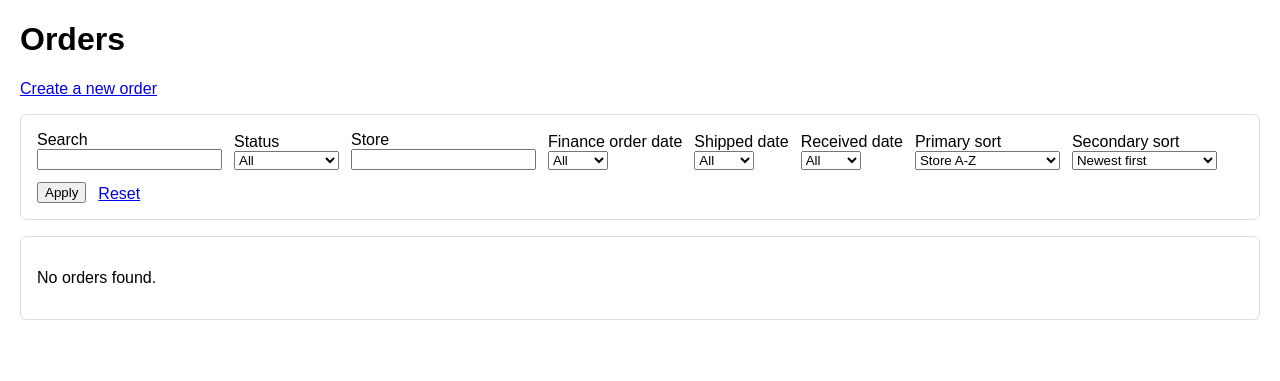
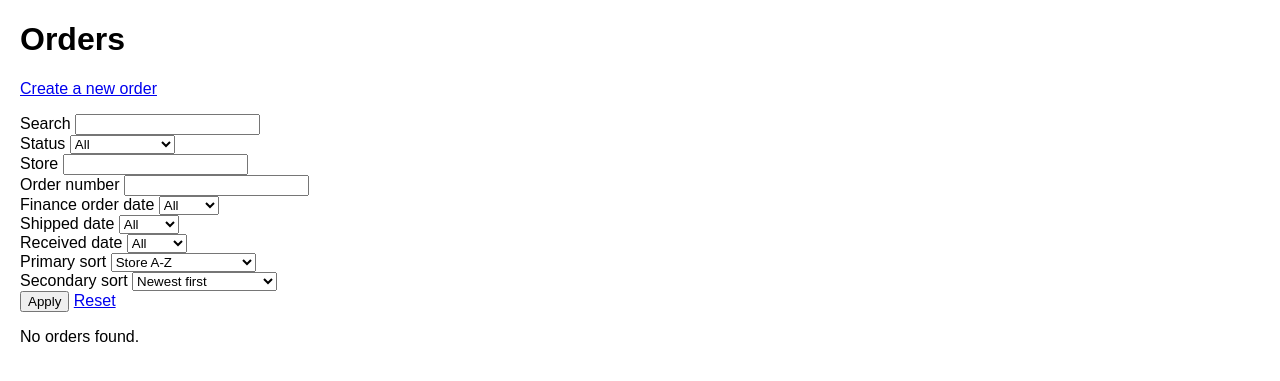
Before and after one commit to MathieuLeroy2/django-order-management, a Django app: page /orders/ in a window 1280 px wide. Shown: the part 52-433 px from the top of the page. Run offline with Django 5.2, Linux system fonts and the light colour scheme; a user stored in the database is signed in; data comes from the database, SQL or seed files in the repository; both versions use the stored data as it was after the commit.

Commit message:
added ordernumber as property to the db and updated the form and filters

```diff
--- a/orders/forms.py
+++ b/orders/forms.py
@@ -8,6 +8,7 @@ class OrderBaseForm(forms.ModelForm):
         fields = [
             "store",
             "article_number",
+            "ordernumber",
             "quantity",
             "short_description",
             "url",
--- a/orders/views.py
+++ b/orders/views.py
@@ -100,11 +100,10 @@ def order_list(request):
     search = request.GET.get("search", "").strip()
     status_filter = request.GET.get("status", "").strip()
     store_filter = request.GET.get("store", "").strip()
-
+    ordernumber_filter = request.GET.get("ordernumber", "").strip()
     finance_order_date_filter = request.GET.get("finance_order_date_filter", "").strip()
     shipped_date_filter = request.GET.get("shipped_date_filter", "").strip()
     received_date_filter = request.GET.get("received_date_filter", "").strip()
-
     primary_sort = request.GET.get("primary_sort", "store").strip()
     secondary_sort = request.GET.get("secondary_sort", "-created_at").strip()
 
@@ -113,6 +112,7 @@ def order_list(request):
             Q(short_description__icontains=search)
             | Q(store__icontains=search)
             | Q(article_number__icontains=search)
+            | Q(ordernumber__icontains=search)
             | Q(student_remarks__icontains=search)
             | Q(teacher_remarks__icontains=search)
             | Q(decision_reason__icontains=search)
@@ -126,6 +126,9 @@ def order_list(request):
 
     if store_filter:
         orders = orders.filter(store__icontains=store_filter)
+
+    if ordernumber_filter:
+        orders = orders.filter(ordernumber=ordernumber_filter)
 
     if finance_order_date_filter == "empty":
         orders = orders.filter(finance_order_date__isnull=True)
@@ -149,6 +152,8 @@ def order_list(request):
         "-status": "-status",
         "store": "store",
         "-store": "-store",
+        "ordernumber": "ordernumber",
+        "-ordernumber": "-ordernumber",
         "quantity": "quantity",
         "-quantity": "-quantity",
         "total_price_excl_vat": "total_price_excl_vat",
@@ -176,6 +181,7 @@ def order_list(request):
         "search": search,
         "status_filter": status_filter,
         "store_filter": store_filter,
+        "ordernumber_filter": ordernumber_filter,
         "finance_order_date_filter": finance_order_date_filter,
         "shipped_date_filter": shipped_date_filter,
         "received_date_filter": received_date_filter,
@@ -219,7 +225,6 @@ def order_create(request):
                 order.order_type = Order.ORDER_TYPE_TEACHER
 
             order.save()
-
             messages.success(request, f"Order {order.id} was created successfully.")
             return redirect("orders:order_list")
     else:
@@ -282,7 +287,6 @@ def order_decide(request, order_id):
             order.decided_by = request.user
             order.decided_at = timezone.now()
             order.save()
-
             messages.success(request, f"Order {order.id} was updated successfully.")
             return redirect("orders:order_detail", order_id=order.id)
     else:
--- a/templates/orders/order_list.html
+++ b/templates/orders/order_list.html
@@ -1,24 +1,20 @@
 {% extends "base.html" %}
-
 {% block title %}Orders{% endblock %}
 
 {% block content %}
 <h1>Orders</h1>
 
-    <p>
-        <a href="{% url 'orders:order_create' %}">Create a new order</a>
-    </p>
+<p><a href="{% url 'orders:order_create' %}">Create a new order</a></p>
 
-    <div class="card">
-        <form method="get" style="display: flex; gap: 12px; flex-wrap: wrap; align-items: end;">
+<form method="get">
     <div>
-                <label for="search">Search</label><br>
-                <input type="text" id="search" name="search" value="{{ search }}">
+        <label for="id_search">Search</label>
+        <input type="text" name="search" id="id_search" value="{{ search }}">
     </div>
 
     <div>
-                <label for="status">Status</label><br>
-                <select id="status" name="status">
+        <label for="id_status">Status</label>
+        <select name="status" id="id_status">
             <option value="">All</option>
             {% for value, label in status_choices %}
                 <option value="{{ value }}" {% if status_filter == value %}selected{% endif %}>{{ label }}</option>
@@ -27,13 +23,18 @@
     </div>
 
     <div>
-                <label for="store">Store</label><br>
-                <input type="text" id="store" name="store" value="{{ store_filter }}">
+        <label for="id_store">Store</label>
+        <input type="text" name="store" id="id_store" value="{{ store_filter }}">
     </div>
 
     <div>
-                <label for="finance_order_date_filter">Finance order date</label><br>
-                <select id="finance_order_date_filter" name="finance_order_date_filter">
+        <label for="id_ordernumber">Order number</label>
+        <input type="text" name="ordernumber" id="id_ordernumber" value="{{ ordernumber_filter }}">
+    </div>
+
+    <div>
+        <label for="id_finance_order_date_filter">Finance order date</label>
+        <select name="finance_order_date_filter" id="id_finance_order_date_filter">
             <option value="">All</option>
             <option value="empty" {% if finance_order_date_filter == "empty" %}selected{% endif %}>Empty</option>
             <option value="filled" {% if finance_order_date_filter == "filled" %}selected{% endif %}>Filled</option>
@@ -41,8 +42,8 @@
     </div>
 
     <div>
-                <label for="shipped_date_filter">Shipped date</label><br>
-                <select id="shipped_date_filter" name="shipped_date_filter">
+        <label for="id_shipped_date_filter">Shipped date</label>
+        <select name="shipped_date_filter" id="id_shipped_date_filter">
             <option value="">All</option>
             <option value="empty" {% if shipped_date_filter == "empty" %}selected{% endif %}>Empty</option>
             <option value="filled" {% if shipped_date_filter == "filled" %}selected{% endif %}>Filled</option>
@@ -50,8 +51,8 @@
     </div>
 
     <div>
-                <label for="received_date_filter">Received date</label><br>
-                <select id="received_date_filter" name="received_date_filter">
+        <label for="id_received_date_filter">Received date</label>
+        <select name="received_date_filter" id="id_received_date_filter">
             <option value="">All</option>
             <option value="empty" {% if received_date_filter == "empty" %}selected{% endif %}>Empty</option>
             <option value="filled" {% if received_date_filter == "filled" %}selected{% endif %}>Filled</option>
@@ -59,10 +60,12 @@
     </div>
 
     <div>
-                <label for="primary_sort">Primary sort</label><br>
-                <select id="primary_sort" name="primary_sort">
+        <label for="id_primary_sort">Primary sort</label>
+        <select name="primary_sort" id="id_primary_sort">
             <option value="store" {% if primary_sort == "store" %}selected{% endif %}>Store A-Z</option>
             <option value="-store" {% if primary_sort == "-store" %}selected{% endif %}>Store Z-A</option>
+            <option value="ordernumber" {% if primary_sort == "ordernumber" %}selected{% endif %}>Order number A-Z</option>
+            <option value="-ordernumber" {% if primary_sort == "-ordernumber" %}selected{% endif %}>Order number Z-A</option>
             <option value="-created_at" {% if primary_sort == "-created_at" %}selected{% endif %}>Newest first</option>
             <option value="created_at" {% if primary_sort == "created_at" %}selected{% endif %}>Oldest first</option>
             <option value="status" {% if primary_sort == "status" %}selected{% endif %}>Status A-Z</option>
@@ -79,12 +82,14 @@
     </div>
 
     <div>
-                <label for="secondary_sort">Secondary sort</label><br>
-                <select id="secondary_sort" name="secondary_sort">
+        <label for="id_secondary_sort">Secondary sort</label>
+        <select name="secondary_sort" id="id_secondary_sort">
             <option value="-created_at" {% if secondary_sort == "-created_at" %}selected{% endif %}>Newest first</option>
             <option value="created_at" {% if secondary_sort == "created_at" %}selected{% endif %}>Oldest first</option>
             <option value="store" {% if secondary_sort == "store" %}selected{% endif %}>Store A-Z</option>
             <option value="-store" {% if secondary_sort == "-store" %}selected{% endif %}>Store Z-A</option>
+            <option value="ordernumber" {% if secondary_sort == "ordernumber" %}selected{% endif %}>Order number A-Z</option>
+            <option value="-ordernumber" {% if secondary_sort == "-ordernumber" %}selected{% endif %}>Order number Z-A</option>
             <option value="status" {% if secondary_sort == "status" %}selected{% endif %}>Status A-Z</option>
             <option value="-status" {% if secondary_sort == "-status" %}selected{% endif %}>Status Z-A</option>
             <option value="quantity" {% if secondary_sort == "quantity" %}selected{% endif %}>Quantity low-high</option>
@@ -98,25 +103,19 @@
         </select>
     </div>
 
-            <div>
     <button type="submit">Apply</button>
-            </div>
-
-            <div>
     <a href="{% url 'orders:order_list' %}">Reset</a>
-            </div>
 </form>
-    </div>
 
 {% if orders %}
-        <div class="order-table-wrapper">
-            <table class="order-table">
+<table>
     <thead>
         <tr>
             <th>ID</th>
             <th>Description</th>
             <th>User</th>
             <th>Store</th>
+            <th>Order number</th>
             <th>Article number</th>
             <th>Quantity</th>
             <th>URL</th>
@@ -136,28 +135,25 @@
         {% for order in orders %}
         <tr>
             <td>{{ order.id }}</td>
-                            <td class="wrap">
-                                <a href="{% url 'orders:order_detail' order.id %}">
-                                    {{ order.short_description }}
-                                </a>
-                            </td>
+            <td><a href="{% url 'orders:order_detail' order.id %}">{{ order.short_description }}</a></td>
             <td>{{ order.user.name }}</td>
             <td>{{ order.store }}</td>
+            <td>{{ order.ordernumber|default:"-" }}</td>
             <td>{{ order.article_number|default:"-" }}</td>
             <td>{{ order.quantity }}</td>
             <td>
                 {% if order.url %}
-                                    <a href="{{ order.url }}" target="_blank" rel="noopener noreferrer">Link</a>
+                    <a href="{{ order.url }}" target="_blank">Link</a>
                 {% else %}
                     -
                 {% endif %}
             </td>
             <td>{{ order.total_price_excl_vat|default:"-" }}</td>
             <td>{{ order.delivery_time_days|default:"-" }}</td>
-                            <td class="wrap">{{ order.student_remarks|default:"-" }}</td>
-                            <td class="wrap">{{ order.teacher_remarks|default:"-" }}</td>
+            <td>{{ order.student_remarks|default:"-" }}</td>
+            <td>{{ order.teacher_remarks|default:"-" }}</td>
             <td>{{ order.get_status_display }}</td>
-                            <td class="wrap">{{ order.decision_reason|default:"-" }}</td>
+            <td>{{ order.decision_reason|default:"-" }}</td>
             <td>
                 {% if order.decided_by %}
                     {{ order.decided_by.name }}
@@ -176,23 +172,16 @@
             <td>
                 {% if user.role == "admin" or user.role == "teacher" %}
                     {% if user.role == "admin" or order.order_type == "student_order" or order.user_id == user.id %}
-                                        <form method="post" style="min-width: 180px;">
+                        <form method="post" style="margin: 0;">
                             {% csrf_token %}
                             <input type="hidden" name="update_order_id" value="{{ order.id }}">
-
-                                            <p style="margin: 0 0 6px 0;">
                             <select name="decision">
                                 <option value="submitted" {% if order.status == "submitted" %}selected{% endif %}>Submitted</option>
                                 <option value="approved" {% if order.status == "approved" %}selected{% endif %}>Approved</option>
                                 <option value="rejected" {% if order.status == "rejected" %}selected{% endif %}>Rejected</option>
                                 <option value="rework" {% if order.status == "rework" %}selected{% endif %}>Needs rework</option>
                             </select>
-                                            </p>
-
-                                            <p style="margin: 0 0 6px 0;">
                             <textarea name="decision_reason" rows="2">{{ order.decision_reason }}</textarea>
-                                            </p>
-
                             <button type="submit">Update</button>
                         </form>
                     {% else %}
@@ -210,10 +199,7 @@
         {% endfor %}
     </tbody>
 </table>
-        </div>
 {% else %}
-        <div class="card">
 <p>No orders found.</p>
-        </div>
 {% endif %}
 {% endblock %}
```
Also changed, not shown: orders/models.py (+8 -5 lines), db.sqlite3, orders/migrations/0002_order_ordernumber.py (added). Lines whose indentation alone changed are shown as unchanged.
